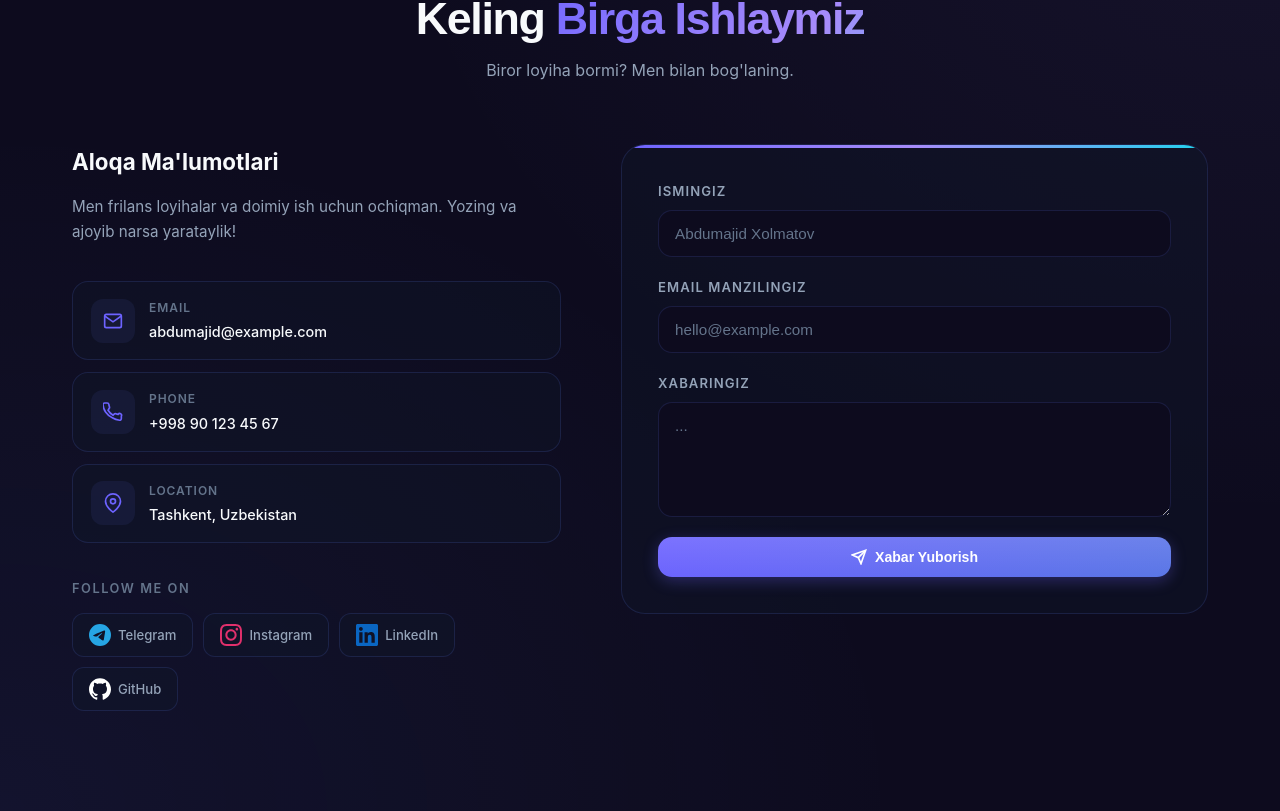
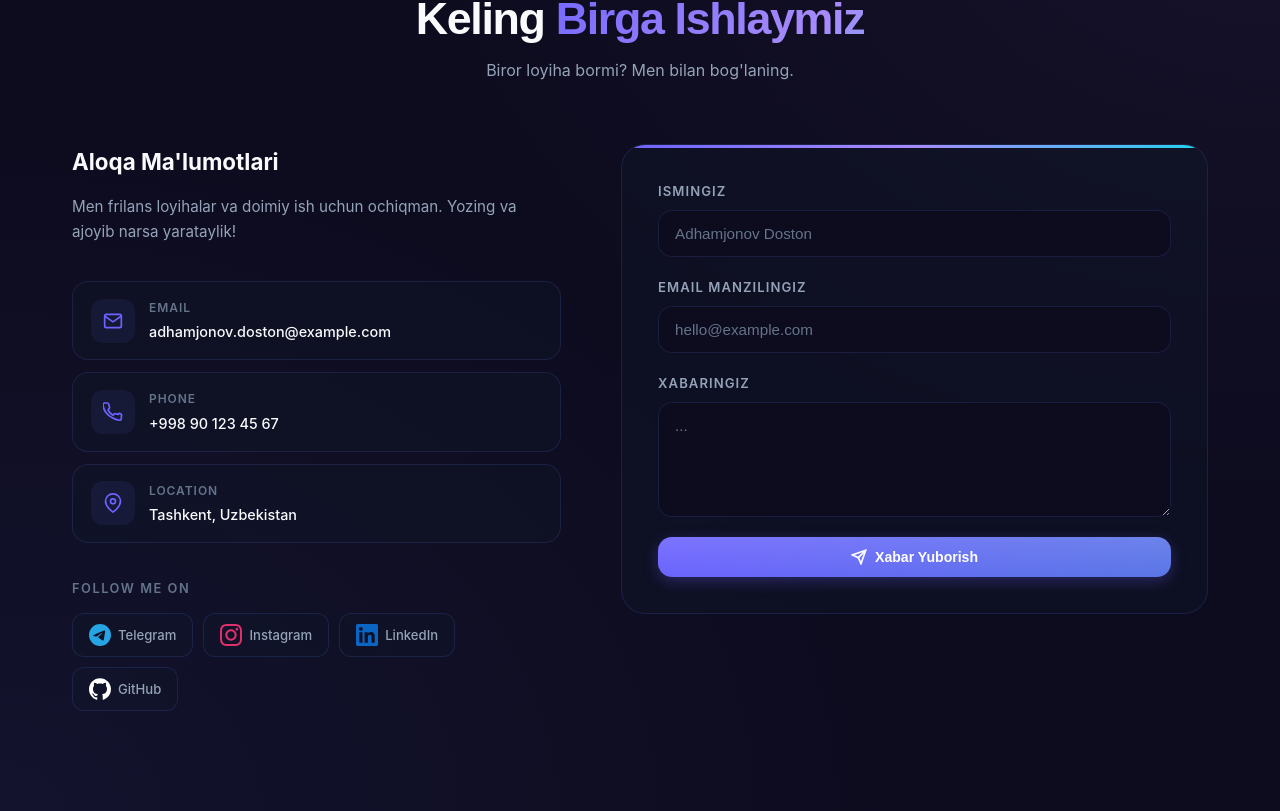
Before and after one commit to doston102030/P-o-r-t-f-o-l-i-o-y-a, a React (Vite) app: page / in a window 1280 px wide. Shown: the part 3292-4103 px from the top of the page. Built offline with nearby package versions, Linux system fonts and the light colour scheme; no server answers; the database is empty; sample sign-in values are in the browser's storage.

Commit message:
navbarni ozgartrdim

```diff
--- a/index.html
+++ b/index.html
@@ -5,8 +5,8 @@
   <meta charset="UTF-8" />
   <link rel="icon" type="image/svg+xml" href="/vite.svg" />
   <meta name="viewport" content="width=device-width, initial-scale=1.0" />
-  <meta name="description" content="Abdumajid Xolmatov - Frontend Developer (React) Portfolio" />
-  <title>Abdumajid Xolmatov | Frontend Developer</title>
+  <meta name="description" content="Adhamjonov Doston - Frontend Developer (React) Portfolio" />
+  <title>Adhamjonov Doston | Frontend Developer</title>
 </head>
 
 <body>
--- a/src/admin/AdminAbout.jsx
+++ b/src/admin/AdminAbout.jsx
@@ -4,7 +4,7 @@ import { doc, getDoc, setDoc } from 'firebase/firestore';
 
 export default function AdminAbout() {
     const [data, setData] = useState({
-        cardName: 'Abdumajid Xolmatov',
+        cardName: 'Adhamjonov Doston',
         cardRole: 'Frontend Developer',
         cardLocation: 'Tashkent, Uzbekistan',
         cardBadge1: 'Open to work',
--- a/src/admin/AdminHero.jsx
+++ b/src/admin/AdminHero.jsx
@@ -5,13 +5,13 @@ import { ref, uploadBytes, getDownloadURL } from 'firebase/storage';
 
 export default function AdminHero() {
     const [data, setData] = useState({
-        name1: 'Abdumajid',
-        name2: 'Xolmatov',
+        name1: 'Adhamjonov',
+        name2: 'Doston',
         role: 'Frontend Developer',
         tagline: 'Zamonaviy va chiroyli web saytlar yarataman',
         badge: '✋ Salom, men frontend dasturchiman',
         stack: 'React, Next.js, TypeScript, Tailwind',
-        initials: 'AX',
+        initials: 'DA',
         badgeTL: '⚡ Tez va sifatli',
         badgeBR: '🏆 3+ yil tajriba',
         avatarUrl: '',
--- a/src/components/About.jsx
+++ b/src/components/About.jsx
@@ -35,10 +35,10 @@ export default function About() {
           <div className="about-visual animate-fade-up">
             <div className="about-card">
               <div className="about-card-avatar">
-                <span>AX</span>
+                <span>DA</span>
               </div>
               <div className="about-card-info">
-                <h4>{val('cardName', 'Abdumajid Xolmatov')}</h4>
+                <h4>{val('cardName', 'Adhamjonov Doston')}</h4>
                 <p>{val('cardRole', 'Frontend Developer')}</p>
                 <div className="about-card-location">
                   <svg width="14" height="14" viewBox="0 0 24 24" fill="none" stroke="currentColor" strokeWidth="2">
--- a/src/components/Contact.jsx
+++ b/src/components/Contact.jsx
@@ -20,8 +20,8 @@ export default function Contact() {
     {
       icon: (<svg width="20" height="20" viewBox="0 0 24 24" fill="none" stroke="currentColor" strokeWidth="2"><path d="M4 4h16c1.1 0 2 .9 2 2v12c0 1.1-.9 2-2 2H4c-1.1 0-2-.9-2-2V6c0-1.1.9-2 2-2z" /><polyline points="22,6 12,13 2,6" /></svg>),
       label: 'Email',
-      value: fsData?.email || 'abdumajid@example.com',
-      href: `mailto:${fsData?.email || 'abdumajid@example.com'}`,
+      value: fsData?.email || 'adhamjonov.doston@example.com',
+      href: `mailto:${fsData?.email || 'adhamjonov.doston@example.com'}`,
     },
     {
       icon: (<svg width="20" height="20" viewBox="0 0 24 24" fill="none" stroke="currentColor" strokeWidth="2"><path d="M22 16.92v3a2 2 0 01-2.18 2 19.79 19.79 0 01-8.63-3.07A19.5 19.5 0 013.07 12 19.79 19.79 0 01.0 3.37 2 2 0 012 1.18h3a2 2 0 012 1.72c.127.96.361 1.903.7 2.81a2 2 0 01-.45 2.11L6.09 9.91a16 16 0 006 6l1.27-1.27a2 2 0 012.11-.45c.907.339 1.85.573 2.81.7A2 2 0 0122 16.92z" /></svg>),
@@ -40,25 +40,25 @@ export default function Contact() {
   const socialLinks = [
     {
       name: 'Telegram',
-      href: fsData?.telegram || 'https://t.me/abdumajid',
+      href: fsData?.telegram || 'https://t.me/adhamjonov_doston',
       color: '#26A5E4',
       icon: (<svg width="22" height="22" viewBox="0 0 24 24" fill="currentColor"><path d="M11.944 0A12 12 0 0 0 0 12a12 12 0 0 0 12 12 12 12 0 0 0 12-12A12 12 0 0 0 12 0a12 12 0 0 0-.056 0zm4.962 7.224c.1-.002.321.023.465.14a.506.506 0 0 1 .171.325c.016.093.036.306.02.472-.18 1.898-.962 6.502-1.36 8.627-.168.9-.499 1.201-.82 1.23-.696.065-1.225-.46-1.9-.902-1.056-.693-1.653-1.124-2.678-1.8-1.185-.78-.417-1.21.258-1.91.177-.184 3.247-2.977 3.307-3.23.007-.032.014-.15-.056-.212s-.174-.041-.249-.024c-.106.024-1.793 1.14-5.061 3.345-.48.33-.913.49-1.302.48-.428-.008-1.252-.241-1.865-.44-.752-.245-1.349-.374-1.297-.789.027-.216.325-.437.893-.663 3.498-1.524 5.83-2.529 6.998-3.014 3.332-1.386 4.025-1.627 4.476-1.635z" /></svg>)
     },
     {
       name: 'Instagram',
-      href: fsData?.instagram || 'https://instagram.com/abdumajid',
+      href: fsData?.instagram || 'https://instagram.com/adhamjonov_doston',
       color: '#E1306C',
       icon: (<svg width="22" height="22" viewBox="0 0 24 24" fill="currentColor"><path d="M12 2.163c3.204 0 3.584.012 4.85.07 3.252.148 4.771 1.691 4.919 4.919.058 1.265.069 1.645.069 4.849 0 3.205-.012 3.584-.069 4.849-.149 3.225-1.664 4.771-4.919 4.919-1.266.058-1.644.07-4.85.07-3.204 0-3.584-.012-4.849-.07-3.26-.149-4.771-1.699-4.919-4.92-.058-1.265-.07-1.644-.07-4.849 0-3.204.013-3.583.07-4.849.149-3.227 1.664-4.771 4.919-4.919 1.266-.057 1.645-.069 4.849-.069zm0-2.163c-3.259 0-3.667.014-4.947.072-4.358.2-6.78 2.618-6.98 6.98-.059 1.281-.073 1.689-.073 4.948 0 3.259.014 3.668.072 4.948.2 4.358 2.618 6.78 6.98 6.98 1.281.058 1.689.072 4.948.072 3.259 0 3.668-.014 4.948-.072 4.354-.2 6.782-2.618 6.979-6.98.059-1.28.073-1.689.073-4.948 0-3.259-.014-3.667-.072-4.947-.196-4.354-2.617-6.78-6.979-6.98-1.281-.059-1.69-.073-4.949-.073zm0 5.838c-3.403 0-6.162 2.759-6.162 6.162s2.759 6.163 6.162 6.163 6.162-2.759 6.162-6.163c0-3.403-2.759-6.162-6.162-6.162zm0 10.162c-2.209 0-4-1.79-4-4 0-2.209 1.791-4 4-4s4 1.791 4 4c0 2.21-1.791 4-4 4zm6.406-11.845c-.796 0-1.441.645-1.441 1.44s.645 1.44 1.441 1.44c.795 0 1.439-.645 1.439-1.44s-.644-1.44-1.439-1.44z" /></svg>)
     },
     {
       name: 'LinkedIn',
-      href: fsData?.linkedin || 'https://linkedin.com/in/abdumajid',
+      href: fsData?.linkedin || 'https://linkedin.com/in/adhamjonov-doston',
       color: '#0A66C2',
       icon: (<svg width="22" height="22" viewBox="0 0 24 24" fill="currentColor"><path d="M20.447 20.452h-3.554v-5.569c0-1.328-.027-3.037-1.852-3.037-1.853 0-2.136 1.445-2.136 2.939v5.667H9.351V9h3.414v1.561h.046c.477-.9 1.637-1.85 3.37-1.85 3.601 0 4.267 2.37 4.267 5.455v6.286zM5.337 7.433c-1.144 0-2.063-.926-2.063-2.065 0-1.138.92-2.063 2.063-2.063 1.14 0 2.064.925 2.064 2.063 0 1.139-.925 2.065-2.064 2.065zm1.782 13.019H3.555V9h3.564v11.452zM22.225 0H1.771C.792 0 0 .774 0 1.729v20.542C0 23.227.792 24 1.771 24h20.451C23.2 24 24 23.227 24 22.271V1.729C24 .774 23.2 0 22.222 0h.003z" /></svg>)
     },
     {
       name: 'GitHub',
-      href: fsData?.github || 'https://github.com/abdumajid',
+      href: fsData?.github || 'https://github.com/adhamjonov-doston',
       color: '#ffffff',
       icon: (<svg width="22" height="22" viewBox="0 0 24 24" fill="currentColor"><path d="M12 .297c-6.63 0-12 5.373-12 12 0 5.303 3.438 9.8 8.205 11.385.6.113.82-.258.82-.577 0-.285-.01-1.04-.015-2.04-3.338.724-4.042-1.61-4.042-1.61C4.422 18.07 3.633 17.7 3.633 17.7c-1.087-.744.084-.729.084-.729 1.205.084 1.838 1.236 1.838 1.236 1.07 1.835 2.809 1.305 3.495.998.108-.776.417-1.305.76-1.605-2.665-.3-5.466-1.332-5.466-5.93 0-1.31.465-2.38 1.235-3.22-.135-.303-.54-1.523.105-3.176 0 0 1.005-.322 3.3 1.23.96-.267 1.98-.399 3-.405 1.02.006 2.04.138 3 .405 2.28-1.552 3.285-1.23 3.285-1.23.645 1.653.24 2.873.12 3.176.765.84 1.23 1.91 1.23 3.22 0 4.61-2.805 5.625-5.475 5.92.42.36.81 1.096.81 2.22 0 1.606-.015 2.896-.015 3.286 0 .315.21.69.825.57C20.565 22.092 24 17.592 24 12.297c0-6.627-5.373-12-12-12" /></svg>)
     },
@@ -132,7 +132,7 @@ export default function Contact() {
               <form className="contact-form" onSubmit={handleSubmit}>
                 <div className="form-group">
                   <label htmlFor="name">{t('contact.form.name')}</label>
-                  <input id="name" type="text" placeholder="Abdumajid Xolmatov" value={formData.name} onChange={e => setFormData({ ...formData, name: e.target.value })} required />
+                  <input id="name" type="text" placeholder="Adhamjonov Doston" value={formData.name} onChange={e => setFormData({ ...formData, name: e.target.value })} required />
                 </div>
                 <div className="form-group">
                   <label htmlFor="email">{t('contact.form.email')}</label>
--- a/src/components/Footer.jsx
+++ b/src/components/Footer.jsx
@@ -52,7 +52,7 @@ export default function Footer() {
       <div className="container footer-container">
         <div className="footer-brand">
           <a href="#home" className="footer-logo">
-            <span className="logo-bracket">&lt;</span>AX<span className="logo-bracket">/&gt;</span>
+            <span className="logo-bracket">&lt;</span>DA<span className="logo-bracket">/&gt;</span>
           </a>
           <p className="footer-tagline">{t('footer.tagline')}</p>
         </div>
@@ -78,7 +78,7 @@ export default function Footer() {
       </div>
       <div className="footer-bottom">
         <div className="container footer-bottom-inner">
-          <p className="footer-copy">© {year} <span className="gradient-text">Abdumajid Xolmatov</span>. {t('footer.rights')}</p>
+          <p className="footer-copy">© {year} <span className="gradient-text">Adhamjonov Doston</span>. {t('footer.rights')}</p>
           <p className="footer-made">{t('footer.made')}</p>
         </div>
       </div>
--- a/src/data/translations.js
+++ b/src/data/translations.js
@@ -22,7 +22,7 @@ export const translations = {
             tag: 'O‘zim haqimda',
             title: 'Raqamli tajribalar',
             titleGradient: 'yaratish',
-            text1: "Salom! Men Abdumajid — Toshkentdanman va men Frontend dasturlashga qiziqaman. Men React ekotizimidan foydalanib zamonaviy, tez va chiroyli veb-ilovalarni yaratishga ixtisoslashganman.",
+            text1: "Salom! Men Doston — Toshkentdanman va men Frontend dasturlashga qiziqaman. Men React ekotizimidan foydalanib zamonaviy, tez va chiroyli veb-ilovalarni yaratishga ixtisoslashganman.",
             text2: "Murakkab muammolarni oddiy va tushunarli dizaynlarga aylantirishni yaxshi ko'raman. Mening maqsadim — toza va tushunarli kod yozish orqali foydalanuvchilarga ajoyib tajriba taqdim etish.",
             highlights: ['Toza Kod', 'Yuqori Tezlik', 'UI/UX Ishqibozi', 'Jamoaviy O‘yinchi'],
             btn: 'Birga Ishlaymiz',
@@ -93,7 +93,7 @@ export const translations = {
             tag: 'Обо мне',
             title: 'Создаю цифровой',
             titleGradient: 'опыт',
-            text1: "Привет! Меня зовут Абдумажид — я увлеченный Frontend-разработчик из Ташкента. Я специализируюсь на создании современных, производительных веб-приложений с использованием React.",
+            text1: "Привет! Меня зовут Достон — я увлеченный Frontend-разработчик из Ташкента. Я специализируюсь на создании современных, производительных веб-приложений с использованием React.",
             text2: "Я люблю превращать сложные задачи в простые и интуитивно понятные интерфейсы. Моя цель — писать чистый, поддерживаемый код и создавать отличный пользовательский опыт.",
             highlights: ['Чистый Код', 'Производительность', 'UI/UX Энтузиаст', 'Командный Игрок'],
             btn: 'Давайте Работать Вместе',
@@ -164,7 +164,7 @@ export const translations = {
             tag: 'About Me',
             title: 'Crafting digital',
             titleGradient: 'experiences',
-            text1: "Hi! I'm Abdumajid — a passionate Frontend Developer from Tashkent, Uzbekistan. I specialize in building modern, performant, and visually compelling web applications using React ecosystem technologies.",
+            text1: "Hi! I'm Doston — a passionate Frontend Developer from Tashkent, Uzbekistan. I specialize in building modern, performant, and visually compelling web applications using React ecosystem technologies.",
             text2: "I love turning complex problems into simple, beautiful, and intuitive designs. My goal is to write clean, maintainable code while delivering outstanding user experiences that make a real impact.",
             highlights: ['Clean Code Advocate', 'Performance-first', 'UI/UX Enthusiast', 'Team Player'],
             btn: "Let's Work Together",
```
